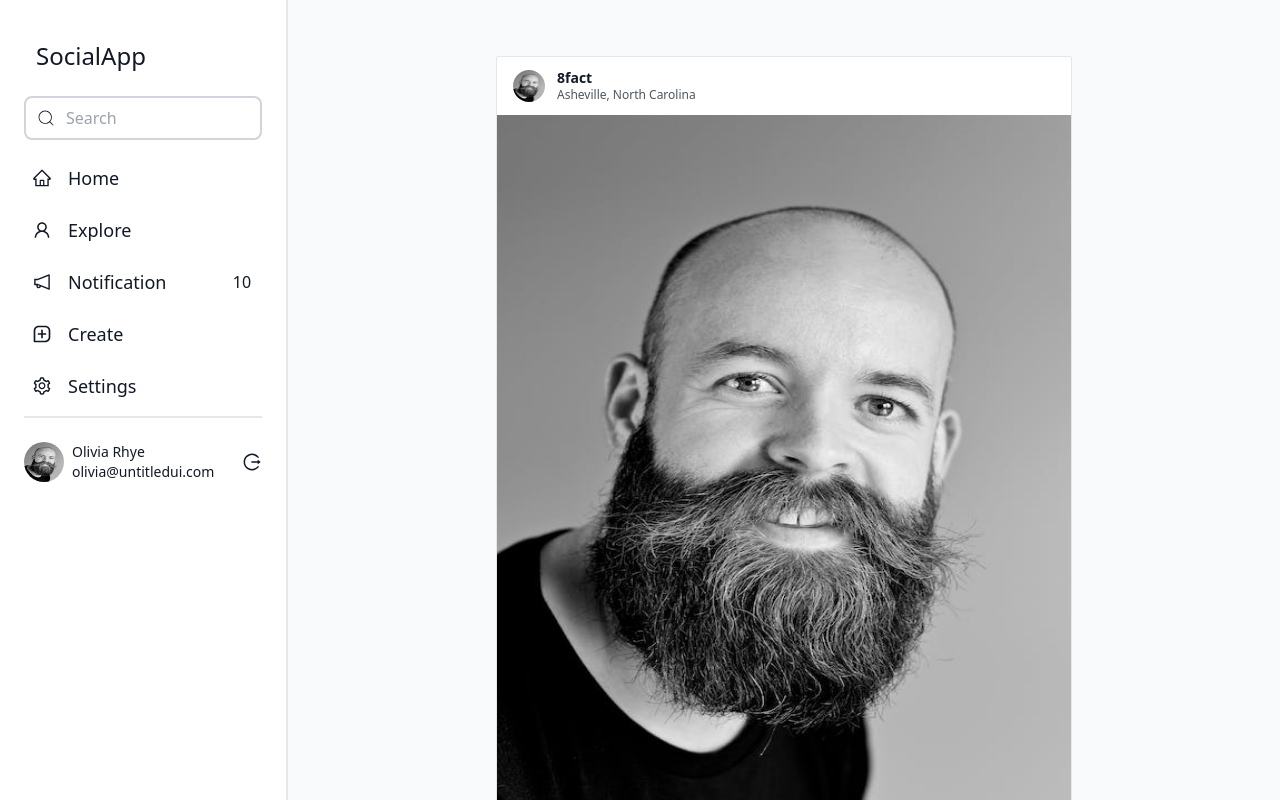
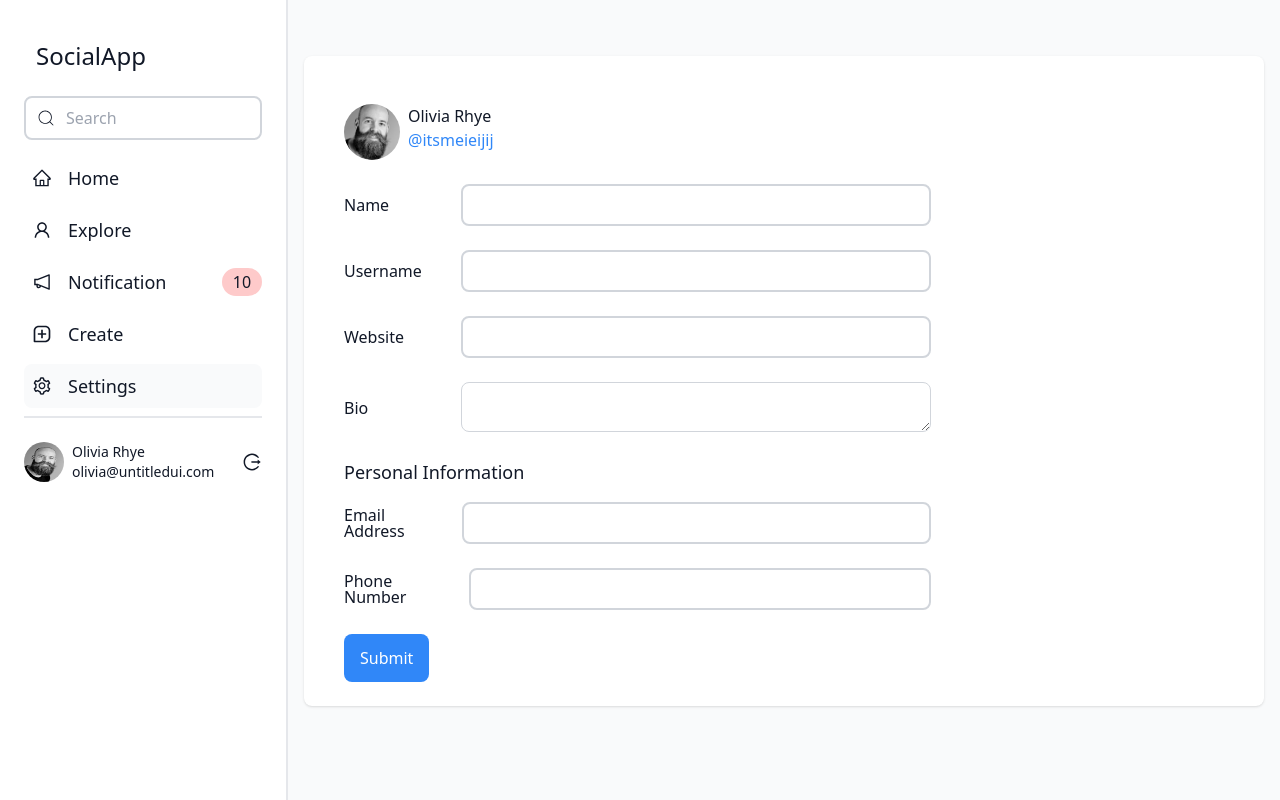
Before and after one commit to itscarew/social-app, a Next.js app: page /settings in a window 1280 px wide. Shown: the top 800 px of the page. Built offline with nearby package versions, Linux system fonts and the light colour scheme.

Commit message:
new changes

```diff
--- a/components/Button.tsx
+++ b/components/Button.tsx
@@ -9,7 +9,7 @@ type ButtonProps = {
 export default function Button({ className, children, style, onClick }: Partial<ButtonProps>) {
     return (
         <>
-            <button className={`flex items-center justify-center text-white rounded-lg px-4   ${className}`} style={style} onClick={onClick} > {children} </button>
+            <button className={`flex items-center justify-center rounded-lg px-4   ${className}`} style={style} onClick={onClick} > {children} </button>
         </>
     )
 }
--- /dev/null
+++ b/components/CreatePostComponen.tsx
@@ -0,0 +1,35 @@
+import Image from "next/image";
+import Link from "next/link";
+import { FcStackOfPhotos } from "react-icons/fc"
+import { HiOutlinePhoto } from "react-icons/hi2"
+import Button from "./Button";
+
+export default function CreatePostComponent({ height }: Partial<any>) {
+    return (
+        <>
+            <div className="flex h-[30rem]" >
+                <div className="relative w-7/12 flex flex-col items-center justify-center" >
+                    <FcStackOfPhotos size={120} />
+                    <p className="text-xl" >Bring your photos here</p>
+                    <label className=' bg-dodger-blue-500 text-white py-2 px-8 mt-4 rounded-lg cursor-pointer'>
+                        <span className="mt-2 text-base leading-normal">Lets see your computer</span>
+                        <input type='file' className="hidden" />
+                    </label>
+                </div>
+                {/* <div className="relative w-7/12" >
+                    <Image src={"/pic1.jpeg"} alt="#" fill style={{ objectFit: "cover" }} />
+                </div> */}
+                <div className="flex-1 p-4 " >
+                    <div className="flex items-center text-base py-6 " >
+                        <div className="relative  rounded-full overflow-hidden w-12 h-12 mr-2" >
+                            <Image src={"/pic1.jpeg"} alt="#" fill style={{ objectFit: "cover" }} />
+                        </div>
+                        <p className="font-normal">@itsmeieijij</p>
+                    </div>
+                    <textarea placeholder="Write a caption ...." className={`w-full h-56  outline-none rounded-lg p-2 border-b  border-gray-300 focus:outline-none  focus:border-gray-400 `} />
+                    <Button className=' bg-dodger-blue-500 text-white py-2 px-16 mt-4' >Post</Button>
+                </div>
+            </div>
+        </>
+    )
+}
--- a/components/FeedCompoonent.tsx
+++ b/components/FeedCompoonent.tsx
@@ -1,6 +1,7 @@
 import Image from "next/image";
 import Input from "./Input";
 import { IoIosSend } from "react-icons/io"
+import Link from "next/link";
 
 
 export default function FeedCard() {
@@ -9,7 +10,7 @@ export default function FeedCard() {
             <div className="flex items-center px-4 py-3">
                 <Image className="h-8 w-8 rounded-full" src="/pic1.jpeg" alt="#" width={50} height={50} />
                 <div className="ml-3 ">
-                    <span className="text-sm font-semibold antialiased block leading-tight">8fact</span>
+                    <Link href={`/8fact`} className="text-sm font-semibold antialiased block leading-tight">8fact</Link>
                     <span className="text-gray-600 text-xs block">Asheville, North Carolina</span>
                 </div>
             </div>
--- a/components/Navbar.tsx
+++ b/components/Navbar.tsx
@@ -1,4 +1,4 @@
-import React, { useContext } from "react";
+import React, { useContext, useState } from "react";
 import Link from 'next/link'
 import Image from 'next/image'
 import { useRouter } from 'next/router'
@@ -6,6 +6,8 @@ import Input from "./Input";
 import { AiOutlineHome, AiOutlineUser, AiOutlineNotification, AiOutlineSetting, AiOutlineLogout, AiOutlineMenu } from "react-icons/ai"
 import { BiMessageSquareAdd } from "react-icons/bi"
 import { CiSearch } from "react-icons/ci";
+import Modal from "./modal";
+import CreatePostComponent from "./CreatePostComponen";
 
 export default function NavBar() {
     const router = useRouter();
@@ -17,6 +19,11 @@ export default function NavBar() {
         { name: "Settings", icon: <AiOutlineSetting size={20} />, href: "/settings" },
     ]
 
+    const [isOpen, setIsOpen] = useState<boolean>(false)
+    const handleCreate = () => {
+        setIsOpen(true)
+    }
+
     return (
         <nav className='w-72 py-10 border-r-2 border-gray-200 px-6 hidden md:block  '>
             <div className=' text-2xl flex items-center font-medium'>  <h1 className='ml-3 font-light'> SocialApp </h1></div>
@@ -27,10 +34,13 @@ export default function NavBar() {
                 {routes.map((route, index) => {
                     return (
                         <div key={index}>
-                            <Link className={`relative flex items-center py-2 my-2 rounded-lg px-2 ${route.name === "Support" && "mt-6"}  ${router.pathname == route.href ? "" : ""} `} href={route.href}>
+                            <div className={`relative flex cursor-pointer items-center py-2 my-2 rounded-lg px-2 ${route.name === "Support" && "mt-6"}
+                             ${router.pathname == route.href ? "bg-gray-50" : ""} hover:bg-gray-50 `}
+                                onClick={route.name === "Create" ? handleCreate : () => router.push(route.href)}
+                            >
                                 {route.icon}  <div className='ml-4 text-lg font-light  '>{route.name}  </div>
-                                {(route.name === "Notification") && <div className="absolute right-0 rounded-full h-7 w-10 ml-2 flex items-center justify-center ">10 </div>}
-                            </Link>
+                                {(route.name === "Notification") && <div className="absolute right-0 bg-red-200 rounded-full h-7 w-10 ml-2 flex items-center justify-center ">10 </div>}
+                            </div>
                         </div>)
                 })}
             </div>
@@ -50,6 +60,9 @@ export default function NavBar() {
                 </div>
             </div>
 
+            <Modal isOpen={isOpen} setIsOpen={setIsOpen} title="Create new post">
+                <CreatePostComponent />
+            </Modal>
         </nav>
     )
 }
--- /dev/null
+++ b/components/modal.tsx
@@ -0,0 +1,50 @@
+import { Dialog, Transition, } from '@headlessui/react'
+import { Fragment } from 'react'
+
+export default function Modal(props) {
+
+
+    return (
+        <Transition appear show={props.isOpen} as={Fragment}>
+            <Dialog as="div" className="relative z-10" onClose={() => props.setIsOpen(false)}>
+                <Transition.Child
+                    as={Fragment}
+                    enter="ease-out duration-300"
+                    enterFrom="opacity-0"
+                    enterTo="opacity-100"
+                    leave="ease-in duration-200"
+                    leaveFrom="opacity-100"
+                    leaveTo="opacity-0"
+                >
+                    <div className="fixed inset-0 bg-black bg-opacity-25" />
+                </Transition.Child>
+
+                <div className="fixed inset-0 overflow-y-auto">
+                    <div className="flex min-h-full items-center justify-center p-4 text-center">
+                        <Transition.Child
+                            as={Fragment}
+                            enter="ease-out duration-300"
+                            enterFrom="opacity-0 scale-95"
+                            enterTo="opacity-100 scale-100"
+                            leave="ease-in duration-200"
+                            leaveFrom="opacity-100 scale-100"
+                            leaveTo="opacity-0 scale-95"
+                        >
+                            <Dialog.Panel className="w-full max-w-4xl transform overflow-hidden rounded-2xl bg-white text-left align-middle shadow-xl transition-all">
+                                <Dialog.Title
+                                    as="h3"
+                                    className="text-lg font-medium text-center py-2 text-gray-900"
+                                >
+                                    {props.title}
+                                </Dialog.Title>
+                                <div className="overflow-y-scroll ">
+                                    {props.children}
+                                </div>
+                            </Dialog.Panel>
+                        </Transition.Child>
+                    </div>
+                </div>
+            </Dialog>
+        </Transition>
+    )
+}
--- a/package.json
+++ b/package.json
@@ -9,6 +9,7 @@
     "lint": "next lint"
   },
   "dependencies": {
+    "@headlessui/react": "^1.7.10",
     "@next/font": "13.1.6",
     "@types/node": "18.11.18",
     "@types/react": "18.0.27",
--- a/pages/index.tsx
+++ b/pages/index.tsx
@@ -18,10 +18,6 @@ export default function Home() {
           <FeedCard />
           <FeedCard />
         </div>
-
-
-
-
       </Layout>
     </>
   )
--- a/pages/settings.tsx
+++ b/pages/settings.tsx
@@ -4,6 +4,8 @@ import { Inter } from '@next/font/google'
 import styles from '@/styles/Home.module.css'
 import Layout from '@/components/Layout'
 import FeedCard from '@/components/FeedCompoonent'
+import Input from '@/components/Input'
+import Button from '@/components/Button'
 
 const inter = Inter({ subsets: ['latin'] })
 
@@ -12,8 +14,52 @@ export default function Settings() {
         <>
             <Layout>
                 <div className="w-full min-h-screen p-4">
-                    <FeedCard />
+                    <div className='max-w-screen-lg px-10 py-6 mx-4 bg-white rounded-lg shadow md:mx-auto border-1' >
 
+                        <div className="flex items-centerr text-base py-6 " >
+                            <a href={"/profile"} className="relative  rounded-full overflow-hidden w-14 h-14 mr-2" >
+                                <Image src={"/pic1.jpeg"} alt="#" fill style={{ objectFit: "cover" }} />
+                            </a>
+                            <a>
+                                <p className='font-normal' >Olivia Rhye</p>
+                                <p className="font-normal text-dodger-blue-500" >@itsmeieijij</p>
+                            </a>
+                        </div>
+
+                        <form>
+                            <div className='w-2/3 flex items-center justify-between mb-6 ' >
+                                <label className='mr-3 text-left '>Name</label>
+                                <div className='w-4/5'><Input rounded className="pl-2 border-2 " /></div>
+                            </div>
+                            <div className='w-2/3 flex items-center justify-between mb-6 ' >
+                                <label className='mr-3 text-left'>Username</label>
+                                <div className='w-4/5'><Input rounded className="pl-2 border-2 " /></div>
+                            </div>
+                            <div className='w-2/3 flex items-center justify-between mb-6 ' >
+                                <label className='mr-3'>Website</label>
+                                <div className='w-4/5'><Input rounded className="pl-2 border-2 " /></div>
+                            </div>
+
+                            <div className='w-2/3 flex items-center justify-between mb-6 ' >
+                                <label className='mr-3'>Bio</label>
+                                <div className='w-4/5'>
+                                    <textarea className={`w-full outline-none rounded-lg py-2 border border-gray-300 focus:outline-none  focus:border-gray-400 `} /></div>
+                            </div>
+
+                            <h1 className='text-lg font-normal mb-4' >Personal Information</h1>
+
+                            <div className='w-2/3 flex items-center justify-between mb-6 ' >
+                                <label className='mr-3'>Email Address</label>
+                                <div className='w-4/5'><Input rounded className="pl-2 border-2 " /></div>
+                            </div>
+                            <div className='w-2/3 flex items-center justify-between mb-6 ' >
+                                <label className='mr-3'>Phone Number</label>
+                                <div className='w-4/5'><Input rounded className="pl-2 border-2 " /></div>
+                            </div>
+
+                            <Button className=' bg-dodger-blue-500 text-white  py-4 px-16' >Submit</Button>
+                        </form>
+                    </div>
                 </div>
 
 
```
Also changed, not shown: pages/[user].tsx (added, +23 -0 lines), tailwind.config.js (+16 -1 lines), 1 other file (tests, documents, lock files or other folders).
